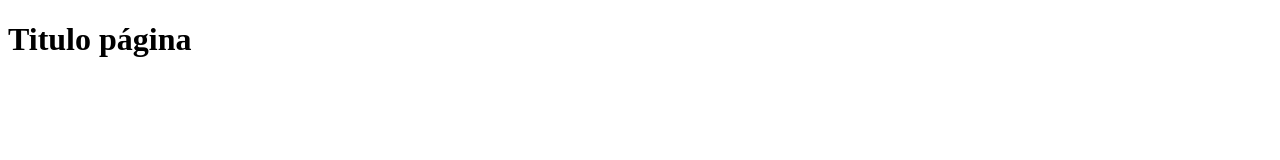
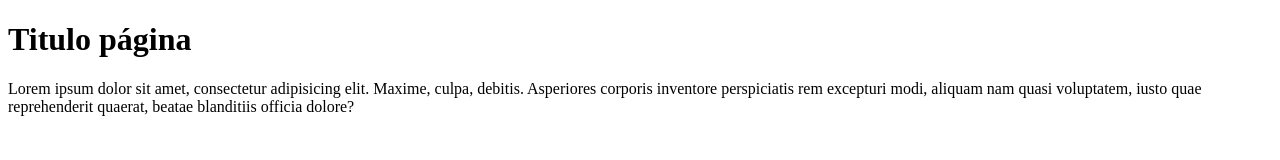
Before and after one commit to proyectosebastianandres/practica-git, a plain HTML site: page index.html in a window 1280 px wide. Drawn offline with Linux system fonts and the light colour scheme.

Commit message:
Se agrega un parrafo con lorem ipsum

```diff
--- a/index.html
+++ b/index.html
@@ -9,5 +9,7 @@
 <body>
 
     <h1>Titulo página</h1>
+
+    <p>Lorem ipsum dolor sit amet, consectetur adipisicing elit. Maxime, culpa, debitis. Asperiores corporis inventore perspiciatis rem excepturi modi, aliquam nam quasi voluptatem, iusto quae reprehenderit quaerat, beatae blanditiis officia dolore?</p>
 </body>
 </html>
```
